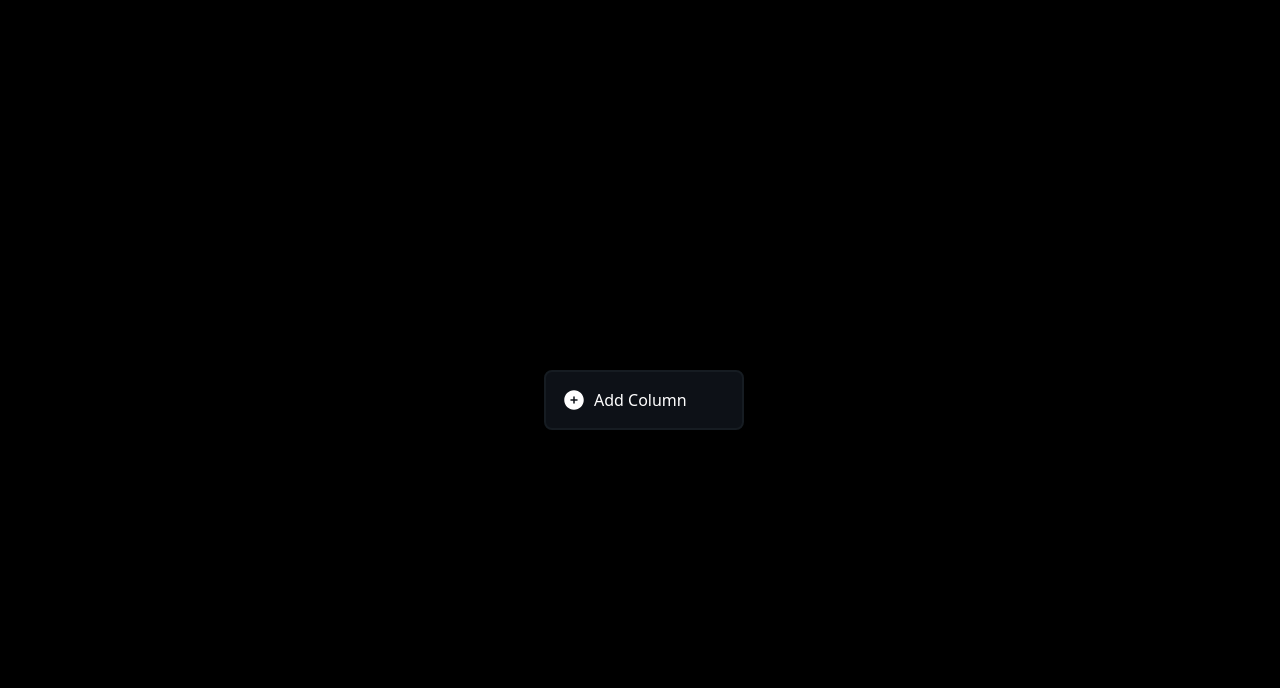
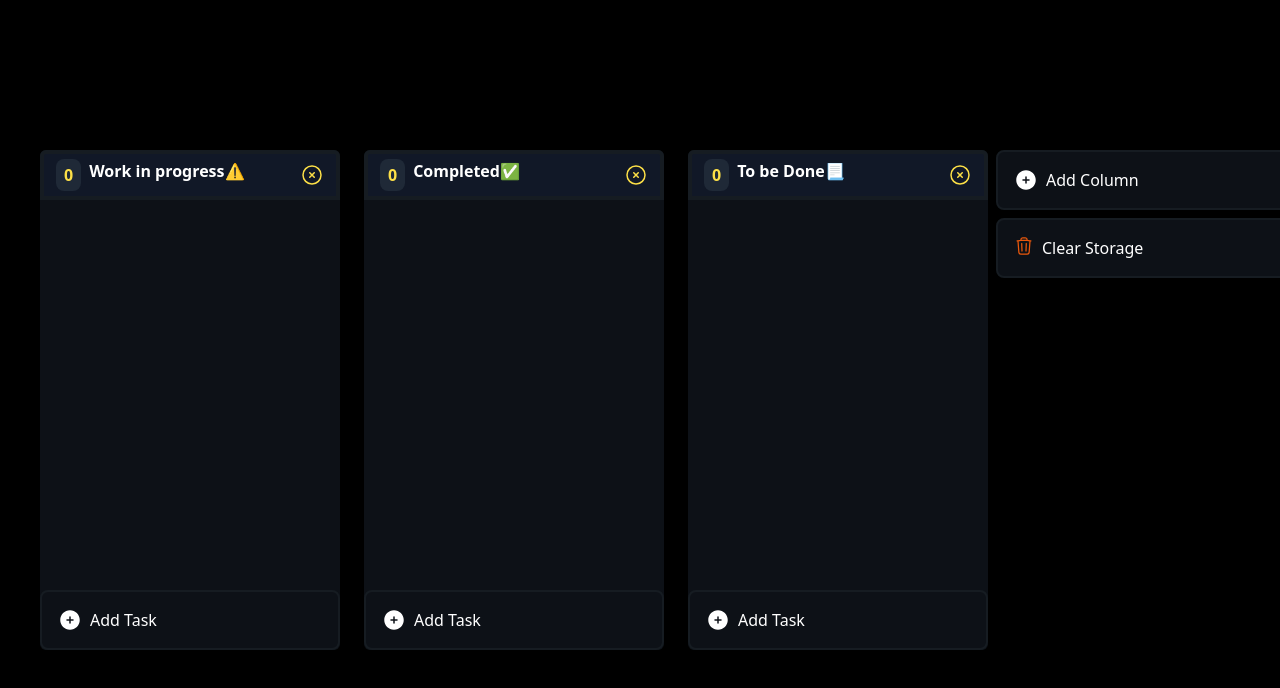
Before and after one commit to srivenkat13/kanban-board-dnd, a React (Vite) app: page / in a window 1280 px wide. Shown: the top 688 px of the page. Built offline with nearby package versions, Linux system fonts and the light colour scheme.

Commit message:
initial State and local storage

```diff
--- a/src/components/KanbanBoard.tsx
+++ b/src/components/KanbanBoard.tsx
@@ -1,4 +1,4 @@
-import { useState } from "react";
+import { useEffect, useRef, useState } from "react";
 import PlusIcon from "../icons/PlusIcon";
 import { Column, Id, Task } from "../Types";
 import ColumnContainer from "./ColumnContainer";
@@ -15,14 +15,62 @@ import {
 import { SortableContext, arrayMove } from "@dnd-kit/sortable";
 import { createPortal } from "react-dom";
 import TaskCard from "./TaskCard";
+import DeleteICon from "../icons/DeleteIcon";
 
 const KanbanBoard = () => {
-  const [columns, setColumns] = useState<Column[]>([]);
+  const initialState = [
+    {
+      id: generateID(),
+      title: `Work in progress⚠️ `,
+    },
+    {
+      id: generateID(),
+      title: `Completed✅`,
+    },
+    {
+      id: generateID(),
+      title: `To be Done📃`,
+    },
+  ];
+
+  const [columns, setColumns] = useState<Column[]>(() => {
+    const storedColumns = localStorage.getItem("kb-columns");
+    return storedColumns ? JSON.parse(storedColumns) : initialState;
+  });
   const columnsId = columns.map((col) => col.id);
-  const [tasks, SetTasks] = useState<Task[]>([]);
+  const [tasks, SetTasks] = useState<Task[]>(() => {
+    const storedTasks = localStorage.getItem("kb-tasks");
+    return storedTasks ? JSON.parse(storedTasks) : [];
+  });
   const [activeColumn, setActiveColumn] = useState<Column | null>(null);
   const [activeTask, setActiveTask] = useState<Task | null>(null);
+  const boardRef = useRef<HTMLDivElement | null>(null);
 
+  useEffect(() => {
+    const boardElement = boardRef.current;
+    if (boardElement) {
+      const handleWheel = (event: WheelEvent) => {
+        if (window.innerWidth > 600) {
+          event.preventDefault();
+          boardElement.scrollLeft += event.deltaY;
+        }
+      };
+
+      boardElement.addEventListener("wheel", handleWheel);
+
+      return () => {
+        boardElement.removeEventListener("wheel", handleWheel);
+      };
+    }
+  }, []);
+
+  useEffect(() => {
+    localStorage.setItem("kb-columns", JSON.stringify(columns));
+  }, [columns]);
+
+  useEffect(() => {
+    localStorage.setItem("kb-tasks", JSON.stringify(tasks));
+  }, [tasks]);
   const sensors = useSensors(
     useSensor(PointerSensor, { activationConstraint: { distance: 3 } })
   );
@@ -130,8 +178,16 @@ const KanbanBoard = () => {
     });
     SetTasks(newTasks);
   }
+
+  function clearLocalStorage() {
+    localStorage.removeItem("kb-columns");
+    localStorage.removeItem("kb-tasks");
+  }
   return (
-    <div className="m-auto flex min-h-screen w-full items-center overflow-x-auto overflow-y-hidden md:px-[40px] px-[10px] py-[10px]">
+    <div
+      className="m-auto flex min-h-screen w-full items-center overflow-x-auto overflow-y-hidden md:px-[40px] px-[10px] py-[10px] scroll-smooth"
+      ref={boardRef}
+    >
       <DndContext
         sensors={sensors}
         onDragStart={onDragStart}
@@ -155,13 +211,22 @@ const KanbanBoard = () => {
               ))}
             </SortableContext>
           </div>
+          <div className="flex flex-col gap-2">
             <button
-            className="h-[60px] w-[200px] min-w-[200px] cursor-pointer rounded-lg bg-mainbg border-2 border-columnbg p-4 ring-yellow-400 hover:ring-1 flex gap-2 active:scale-95"
+              className="h-[60px] w-[300px] min-w-[200px] cursor-pointer rounded-lg bg-mainbg border-2 border-columnbg p-4 ring-yellow-400 hover:ring-1 flex gap-2 active:scale-95"
               onClick={AddColumn}
             >
               <PlusIcon />
               Add Column
             </button>
+            <button
+              className="h-[60px] w-[300px] min-w-[200px] cursor-pointer rounded-lg bg-mainbg border-2 border-columnbg p-4 ring-yellow-400 hover:ring-1 flex gap-2 active:scale-95 stroke-orange-600"
+              onClick={clearLocalStorage}
+            >
+              <DeleteICon />
+              Clear Storage
+            </button>
+          </div>
         </div>
         {createPortal(
           <DragOverlay>
```
Lines whose indentation alone changed are shown as unchanged.
